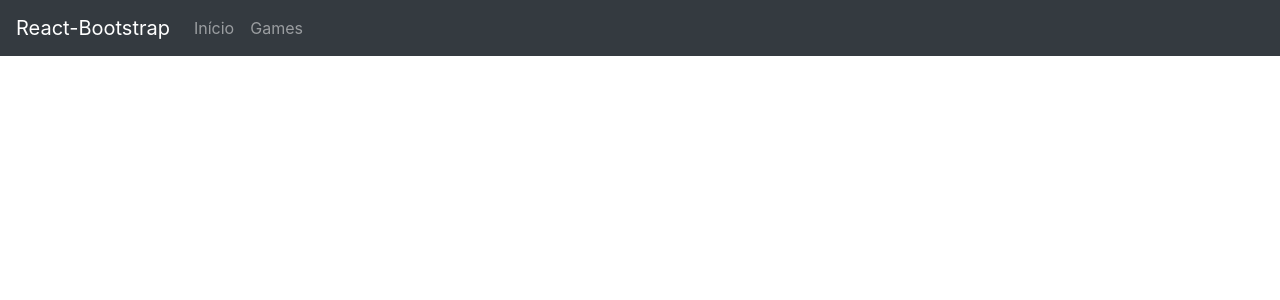
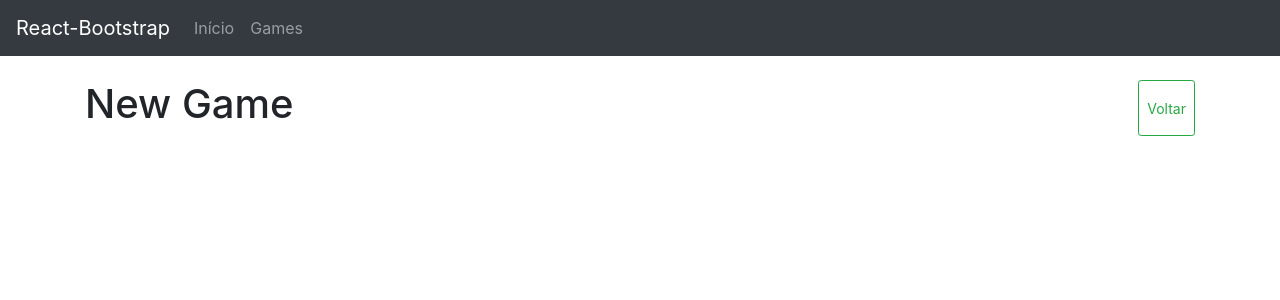
Before and after one commit to prmorais/games_react_frontend, a React (Create React App) app: page /games_cadastro in a window 1280 px wide. Shown: the top 300 px of the page. Built offline with nearby package versions, Linux system fonts and the light colour scheme.

Commit message:
Criando formulário de cadastro de games

```diff
--- /dev/null
+++ b/src/pages/Games/Form/index.css
@@ -0,0 +1,6 @@
+.game-header {
+    width: 100%;
+    display: flex;
+    flex-direction: row;
+    justify-content: space-between;
+}
--- /dev/null
+++ b/src/pages/Games/Form/index.tsx
@@ -0,0 +1,25 @@
+import React from "react";
+import {Button} from "react-bootstrap";
+
+import './index.css'
+
+interface Game {
+    id: number;
+    title: string;
+    platform: string;
+}
+
+const FormGame: React.FC = () => {
+    return (
+        <div className='container'>
+            <br/>
+            <div className="game-header">
+                <h1>New Game</h1>
+                <Button size='sm' variant='outline-success'> Voltar</Button>
+            </div>
+            <br/>
+        </div>
+    );
+};
+
+export default FormGame;
--- /dev/null
+++ b/src/pages/Games/index.css
@@ -0,0 +1,6 @@
+.game-header {
+    width: 100%;
+    display: flex;
+    flex-direction: row;
+    justify-content: space-between;
+}
--- a/src/pages/Games/index.tsx
+++ b/src/pages/Games/index.tsx
@@ -1,5 +1,9 @@
 import React, {useEffect, useState} from "react";
 import {Table, Button} from "react-bootstrap";
+import { useHistory } from "react-router-dom";
+
+import './index.css';
+
 import apiConfig from "../../services/apiConfig";
 
 interface Game {
@@ -10,20 +14,31 @@ interface Game {
 
 const Games: React.FC = () => {
 
-async function loadGames() {
-    const response = await apiConfig.get('/games');
-    setGames(response.data);
-}
+
 const [games, setGames] = useState<Game[]>([]);
+const history = useHistory();
 
     useEffect(() => {
         loadGames();
     }, []);
 
-    return <div className='container'>
-        <h1>Games Page</h1>
+    async function loadGames() {
+        const response = await apiConfig.get('/games');
+        setGames(response.data);
+    }
+
+    function newGame() {
+        history.push('/games_cadastro');
+    }
+
+    return (
+        <div className='container'>
             <br/>
-
+            <div className="game-header">
+                <h1>List Games</h1>
+                <Button size='sm' variant='outline-success' onClick={newGame}> Novo Game</Button>
+            </div>
+            <br/>
             <Table striped bordered hover className='text-center'>
                 <thead>
                 <tr>
@@ -34,7 +49,7 @@ const [games, setGames] = useState<Game[]>([]);
                 </tr>
                 </thead>
                 <tbody>
-                { games.map(game =>  (
+                {games.map(game => (
                     <tr key={game.id}>
                         <td>{game.id}</td>
                         <td>{game.title}</td>
@@ -49,6 +64,7 @@ const [games, setGames] = useState<Game[]>([]);
                 </tbody>
             </Table>
         </div>
+    )
 };
 
 export default Games;
--- a/src/routes.tsx
+++ b/src/routes.tsx
@@ -3,12 +3,14 @@ import { Switch, Route } from 'react-router-dom';
 
 import Home from "./pages/Home";
 import Games from "./pages/Games";
+import FormGame from "./pages/Games/Form";
 
 const Routes: React.FC = () => {
     return (
         <Switch>
             <Route path='/' exact component={Home}/>
             <Route path='/games' exact component={Games}/>
+            <Route path='/games_cadastro' exact component={FormGame}/>
         </Switch>
     )
 };
```
Lines whose indentation alone changed are shown as unchanged.
